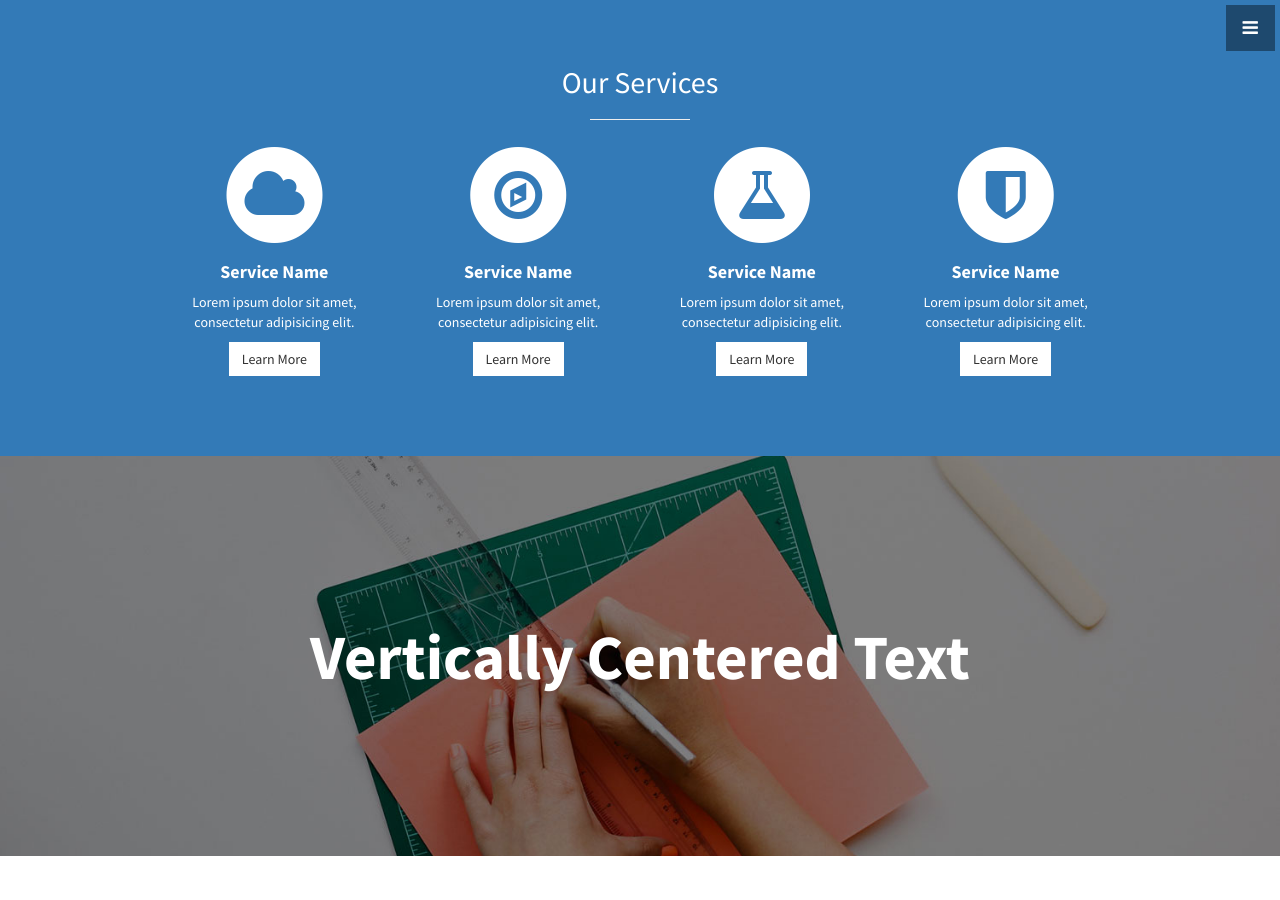
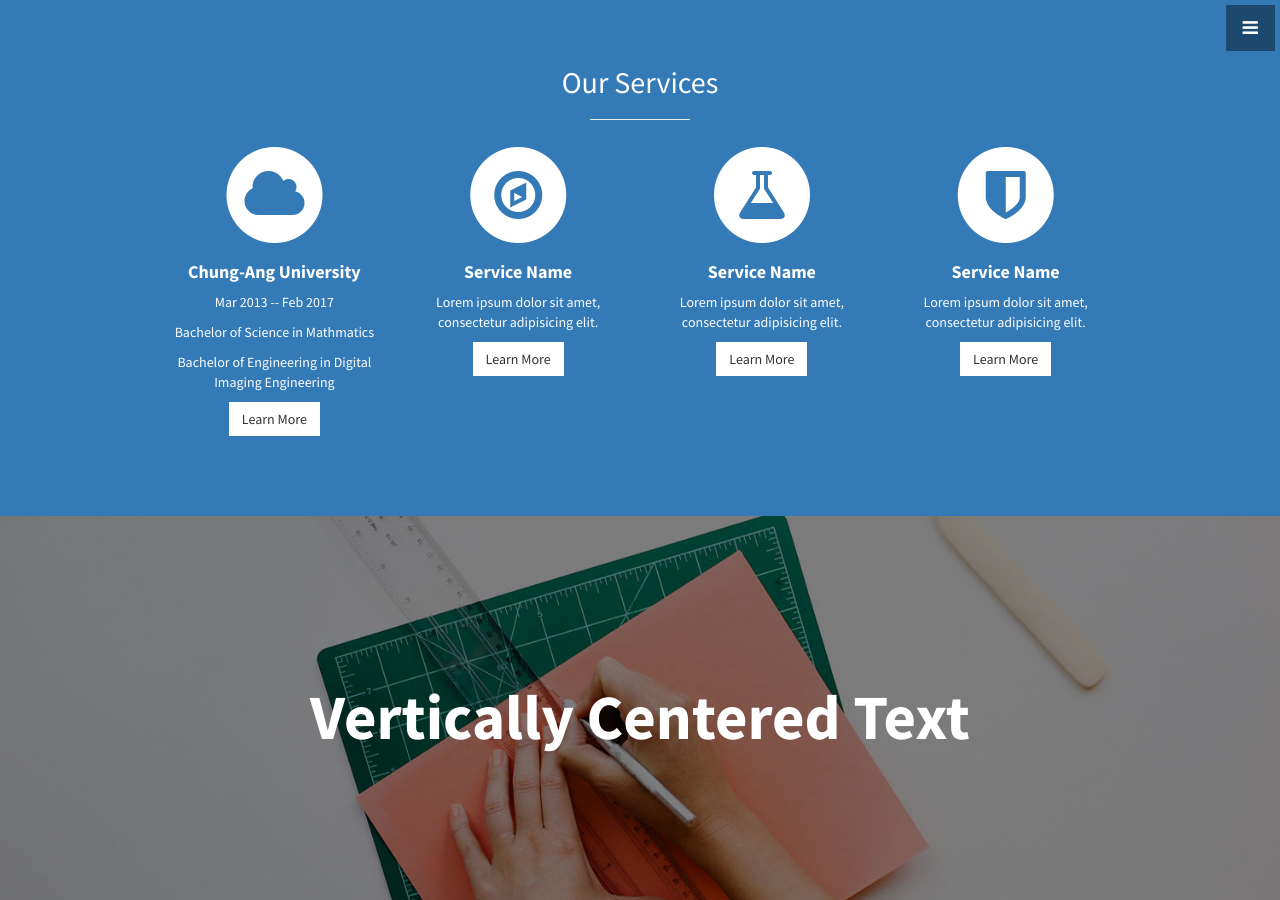
Before and after one commit to chezz323/chezz323.github.io, a Jekyll site: the page built from index.html, in a window 1280 px wide and 900 px high, scrolled down 1116 px. Built offline with Jekyll 4.4.1, drawn with Linux system fonts in a browser that asks for light colours.

Commit message:
Update services.html

```diff
--- a/_includes/services.html
+++ b/_includes/services.html
@@ -13,9 +13,11 @@
               <i class="fa fa-cloud fa-stack-1x text-primary"></i>
             </span>
               <h4>
-                <strong>Service Name</strong>
+                <strong>Chung-Ang University</strong>
               </h4>
-              <p>Lorem ipsum dolor sit amet, consectetur adipisicing elit.</p>
+              <p> Mar 2013 -- Feb 2017 </p>
+              <p> Bachelor of Science in Mathmatics </p>
+              <p> Bachelor of Engineering in Digital Imaging Engineering </p>
               <a href="#" class="btn btn-light">Learn More</a>
             </div>
           </div>
```
